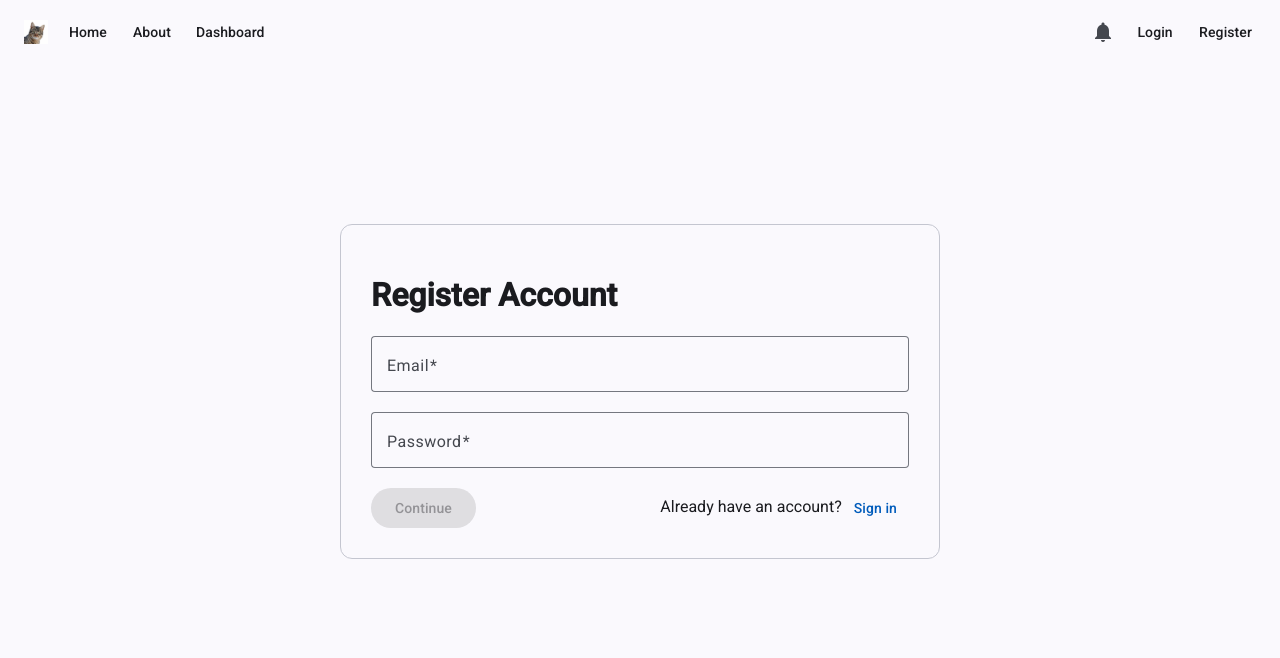
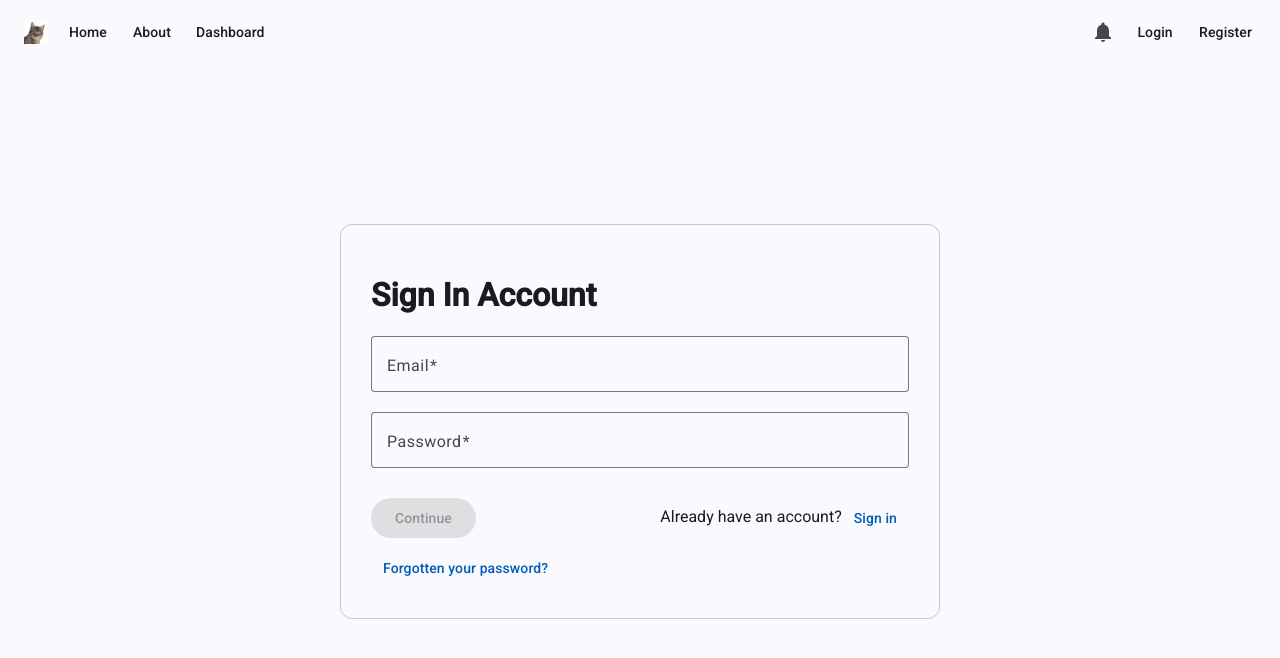
Before and after one commit to hangnguyen118/profile-me, an Angular app: page /login in a window 1280 px wide. Shown: the top 658 px of the page. Built offline with nearby package versions, Linux system fonts and the light colour scheme.

Commit message:
Create login page

```diff
--- a/src/app/auth/login/login.component.css
+++ b/src/app/auth/login/login.component.css
@@ -12,6 +12,7 @@
 .button-row {
   display: flex;
   justify-content: space-between;
+  margin-top: 10px;
 }
 mat-form-field {
   width: 100%;
--- a/src/app/auth/login/login.component.html
+++ b/src/app/auth/login/login.component.html
@@ -1,7 +1,7 @@
 <div class="content">
     <mat-card class="app-form" appearance="outlined">
-        <h1>Register Account</h1>
-        <form (ngSubmit)="onSubmit()" [formGroup]="loginForm">
+        <h1>Sign In Account</h1>
+        <form (ngSubmit)="onLogin()" [formGroup]="loginForm">
             <mat-form-field appearance="outline">
                 <mat-label>Email</mat-label>
                 <input matInput placeholder="example@gmail.com" formControlName="email" autocomplete="email" />
@@ -18,7 +18,10 @@
             </mat-form-field>
             <div class="button-row">
                 <button type="submit" mat-flat-button [disabled]="loginForm.invalid">Continue</button>
-                <span>Already have an account?<a mat-button routerLink="/login">Sign in</a></span>
+                <span>Already have an account?<a mat-button routerLink="/register">Sign in</a></span>
+            </div>
+            <div class="button-row">
+                <a mat-button routerLink="/forgot-password">Forgotten your password?</a>
             </div>
         </form>
     </mat-card>
--- a/src/app/auth/login/login.component.ts
+++ b/src/app/auth/login/login.component.ts
@@ -1,4 +1,4 @@
-import { Component } from '@angular/core';
+import { Component, inject, OnDestroy } from '@angular/core';
 import {
   AbstractControl,
   FormControl,
@@ -6,38 +6,40 @@ import {
   ReactiveFormsModule,
   Validators,
 } from '@angular/forms';
-import { MatButtonModule } from '@angular/material/button';
-import { MatCard } from '@angular/material/card';
-import { MatError, MatFormField, MatHint, MatInput, MatLabel } from '@angular/material/input';
 import { Router, RouterLink } from '@angular/router';
 import { ERROR_MESSAGES } from '../../../error-messages';
+import { AuthService } from '../../services/auth/auth.service';
+import { Subscription } from 'rxjs';
+import { MatButtonModule } from '@angular/material/button';
+import { MatError, MatFormField, MatInput, MatLabel } from '@angular/material/input';
+import { MatCard } from '@angular/material/card';
 
 @Component({
   selector: 'app-login',
-  imports: [
-    ReactiveFormsModule,
-    MatButtonModule,
-    MatInput,
-    MatFormField,
-    MatLabel,
-    MatCard,
-    RouterLink,
-    MatError
-  ],
+  imports: [ReactiveFormsModule, MatButtonModule, MatInput, MatFormField, MatLabel, MatCard, RouterLink, MatError],
   templateUrl: './login.component.html',
   styleUrl: './login.component.css',
 })
-export class LoginComponent {
+export class LoginComponent implements OnDestroy {
+  private authService = inject(AuthService);
+  private router = inject(Router);
   loginForm: FormGroup;
-  constructor(private router: Router) {
+  private sub: Subscription | null = null;
+
+  constructor() {
     this.loginForm = new FormGroup({
       email: new FormControl('', [Validators.required, Validators.email]),
-      password: new FormControl('', [Validators.required, Validators.minLength(6)]),
+      password: new FormControl('', [
+        Validators.required,
+        Validators.minLength(6),
+      ]),
     });
   }
-  onSubmit() {
-    console.log(this.loginForm.value);
-    this.router.navigate(['/home']);
+  onLogin() {
+    this.sub = this.authService.login(this.loginForm.value).subscribe({
+      next: () => this.router.navigate(['/home']),
+      error: (err) => console.error('Login Failed', err),
+    });
   }
   isInvalid(control: AbstractControl): boolean {
     return control.invalid && (control.dirty || control.touched);
@@ -53,4 +55,9 @@ export class LoginComponent {
     }
     return ERROR_MESSAGES[errorKey] || 'Invalid!';
   }
+  ngOnDestroy(): void {
+    if (this.sub) {
+      this.sub.unsubscribe();
+    }
+  }
 }
--- /dev/null
+++ b/src/app/types/login-model.ts
@@ -0,0 +1,4 @@
+export interface LoginModel {
+    email: string,
+    password: string
+}
--- /dev/null
+++ b/src/app/types/models/user.ts
@@ -0,0 +1,4 @@
+export interface User {
+    fullName: string,
+    email: string,
+}
--- /dev/null
+++ b/src/app/types/register-model.ts
@@ -0,0 +1,6 @@
+export interface RegisterModel {
+    username: string,
+    email: string,
+    password: string,
+    fullname: string
+}
```
Also changed, not shown: src/app/app.routes.ts (+7 -1 lines).
